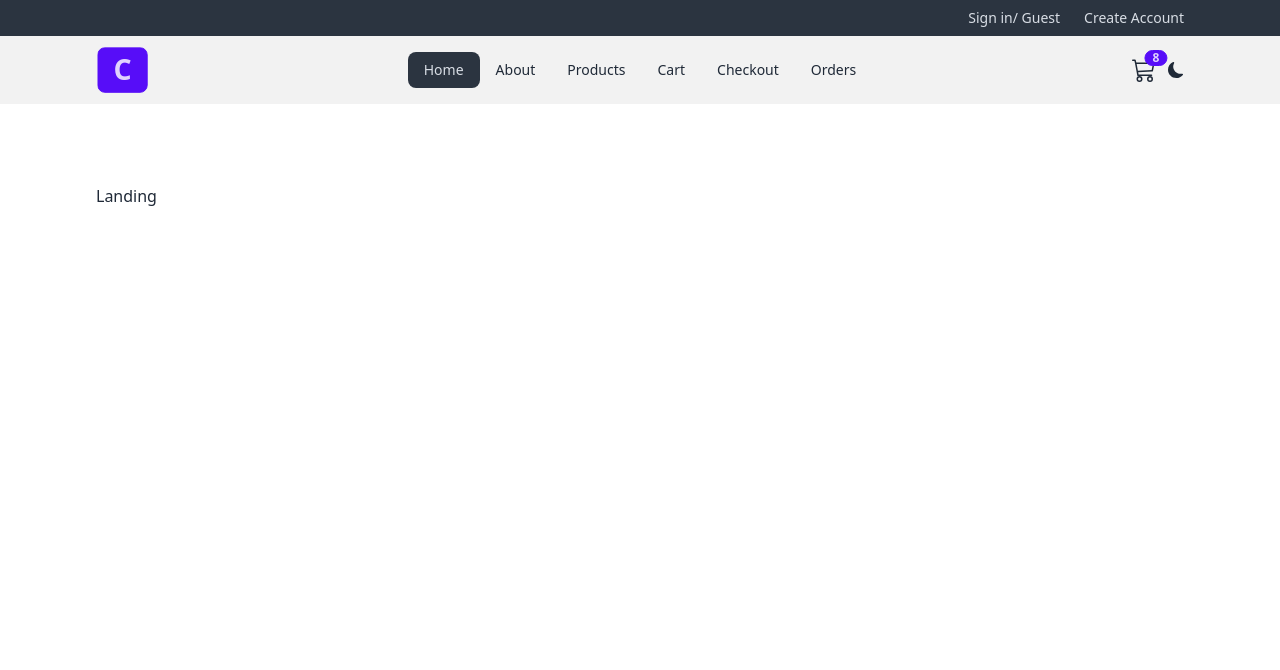
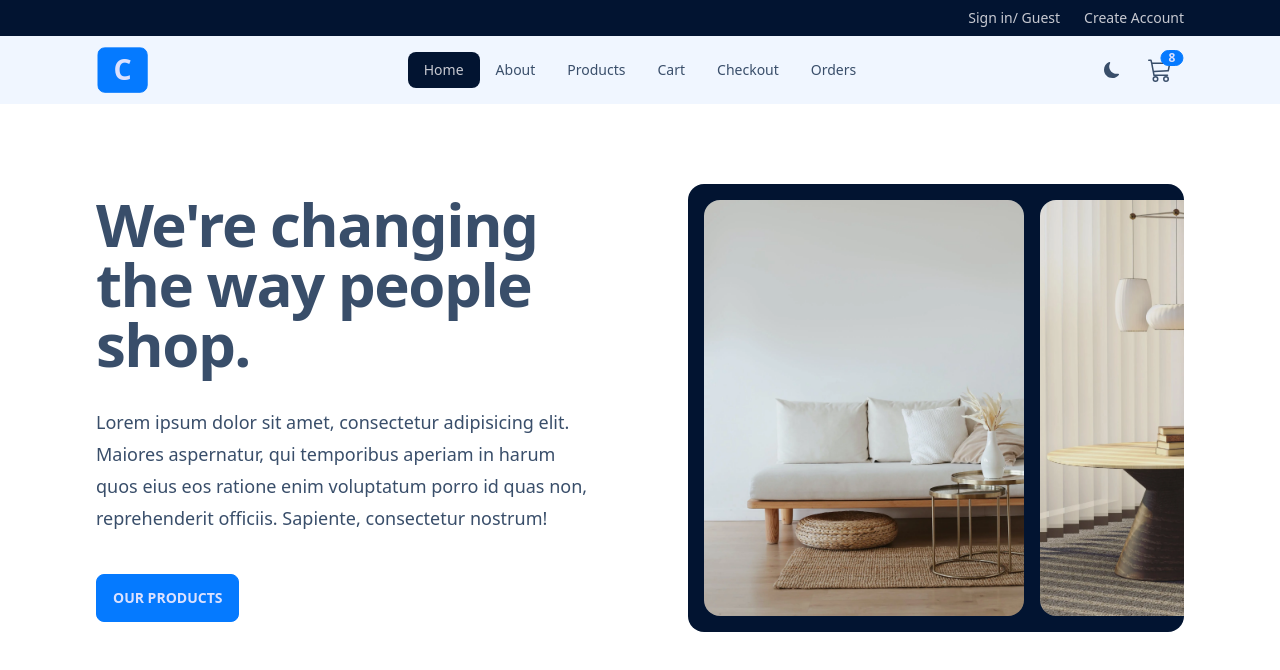
Before and after one commit to sandeepgottipati/comfy-cloth-app, a React (Vite) app: page / in a window 1280 px wide. Shown: the top 670 px of the page. Built offline with nearby package versions, Linux system fonts and the light colour scheme.

Commit message:
hero landing about  and theme added

```diff
--- /dev/null
+++ b/src/components/Hero.jsx
@@ -0,0 +1,41 @@
+import { Link } from "react-router-dom";
+import hero1 from "../assets/hero1.webp";
+import hero2 from "../assets/hero2.webp";
+import hero3 from "../assets/hero3.webp";
+import hero4 from "../assets/hero4.webp";
+const carouselImages = [hero1, hero2, hero3, hero4];
+const Hero = () => {
+  return (
+    <div className="grid grid-cols-1 lg:grid-cols-2 gap-24 items-center">
+      <div>
+        <h1 className="max-w-2xl text-4xl font-bold tracking-tight sm:text-6xl">
+          We're changing the way people shop.
+        </h1>
+        <p className="max-w-xl text-lg leading-8 mt-8">
+          Lorem ipsum dolor sit amet, consectetur adipisicing elit. Maiores
+          aspernatur, qui temporibus aperiam in harum quos eius eos ratione enim
+          voluptatum porro id quas non, reprehenderit officiis. Sapiente,
+          consectetur nostrum!
+        </p>
+        <div className="mt-10">
+          <Link className="btn btn-primary" to="products">
+            Our Products
+          </Link>
+        </div>
+      </div>
+      <div className="hidden h-[28rem] lg:carousel carousel-center p-4 space-x-4 bg-neutral rounded-box">
+        {carouselImages.map((image, index) => {
+          return (
+            <div className="carousel-item" key={index}>
+              <img
+                src={image}
+                className="rounded-box h-full w-80 object-cover"
+              />
+            </div>
+          );
+        })}
+      </div>
+    </div>
+  );
+};
+export default Hero;
--- a/src/components/Navbar.jsx
+++ b/src/components/Navbar.jsx
@@ -2,7 +2,25 @@
 import { FaBarsStaggered } from "react-icons/fa6";
 import { NavLink } from "react-router-dom";
 import NavLinks from "./NavLinks";
+import { useEffect, useState } from "react";
+const themes = {
+  winter: "winter",
+  dracula: "dracula",
+};
+const getThemeFromLocalStorage = () => {
+  return localStorage.getItem("theme") || themes.winter;
+};
 const Navbar = () => {
+  const [theme, setTheme] = useState(getThemeFromLocalStorage());
+  const handleTheme = () => {
+    const { winter, dracula } = themes;
+    const newTheme = theme === "winter" ? dracula : winter;
+    setTheme(newTheme);
+  };
+  useEffect(() => {
+    document.documentElement.setAttribute("data-theme", theme);
+    localStorage.setItem("theme", theme);
+  }, [theme]);
   return (
     <nav className="bg-base-200">
       <div className="navbar align-element">
@@ -28,6 +46,16 @@
           </ul>
         </div>
         <div className="navbar-end">
+          <label className="swap swap-rotate">
+            {/* this hidden checkbox controls the state */}
+            <input type="checkbox" onChange={handleTheme} />
+
+            {/* sun icon */}
+            <BsSunFill className="swap-on h-4 w-4" />
+
+            {/* moon icon */}
+            <BsMoonFill className="swap-off h-4 w-4" />
+          </label>
           <NavLink to="cart" className="btn btn-ghost btn-circle btn-md ml-4">
             <div className="indicator">
               <BsCart3 className="h-6 w-6" />
@@ -36,16 +64,6 @@
               </span>
             </div>
           </NavLink>
-          <label className="swap swap-rotate">
-            {/* this hidden checkbox controls the state */}
-            <input type="checkbox" />
-
-            {/* sun icon */}
-            <BsSunFill className="swap-on h-4 w-4" />
-
-            {/* moon icon */}
-            <BsMoonFill className="swap-off h-4 w-4" />
-          </label>
         </div>
       </div>
     </nav>
--- a/src/components/index.js
+++ b/src/components/index.js
@@ -4,3 +4,4 @@
 export { default as Header } from './Header'
 export { default as Navbar } from './Navbar'
 export { default as NavLinks } from './NavLinks'
+export { default as Hero } from './Hero'
--- a/src/pages/About.jsx
+++ b/src/pages/About.jsx
@@ -1,4 +1,25 @@
 const About = () => {
-  return <div className="text-3xl text-center underline">About</div>;
+  return (
+    <>
+      <div className="flex flex-wrap gap-2 sm:gap-x-6 items-center justify-center">
+        <h1 className="leading-none text-4xl font-bold sm:text-6xl tracking-tighter">
+          We Love
+        </h1>
+        <div className="stats bg-primary shadow">
+          <div className="stat">
+            <div className="stat-title text-primary-content text-4xl font-bold tracking-wider">
+              comfy
+            </div>
+          </div>
+        </div>
+      </div>
+      <p className="mt-6 max-w-2xl mx-auto leading-8 text-lg">
+        Lorem ipsum dolor sit amet consectetur adipisicing elit. Nam
+        consequuntur earum quia, assumenda porro numquam delectus saepe
+        doloremque, alias doloribus explicabo soluta. Nemo autem iste fugiat
+        minima ad dolorum eos!
+      </p>
+    </>
+  );
 };
 export default About;
--- a/src/pages/Landing.jsx
+++ b/src/pages/Landing.jsx
@@ -1,4 +1,10 @@
+import { Hero } from "../components";
+
 const Landing = () => {
-  return <div>Landing</div>;
+  return (
+    <div>
+      <Hero />
+    </div>
+  );
 };
 export default Landing;
--- a/tailwind.config.js
+++ b/tailwind.config.js
@@ -5,4 +5,7 @@
     extend: {},
   },
   plugins: [require('@tailwindcss/typography'), require("daisyui")],
+  daisyui: {
+    themes: ['winter', 'dracula'],
+  },
 }
```
